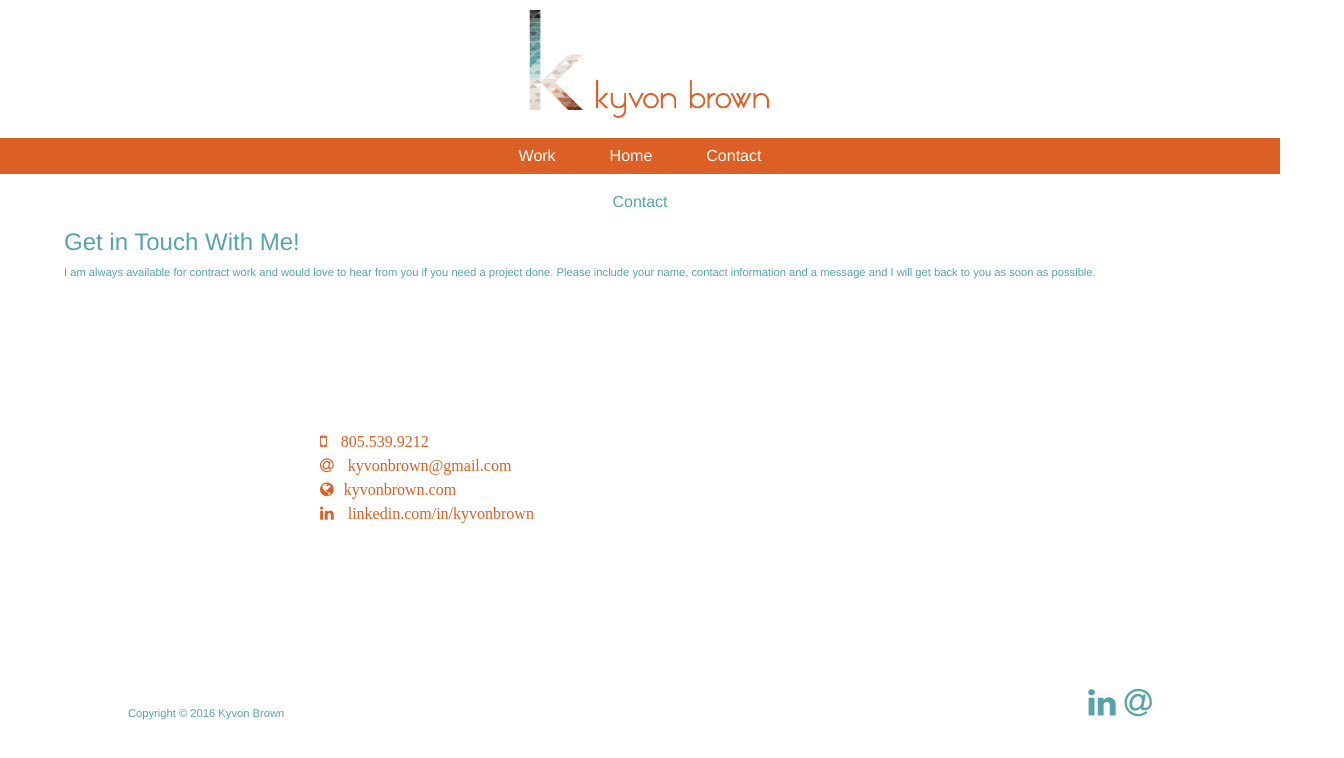
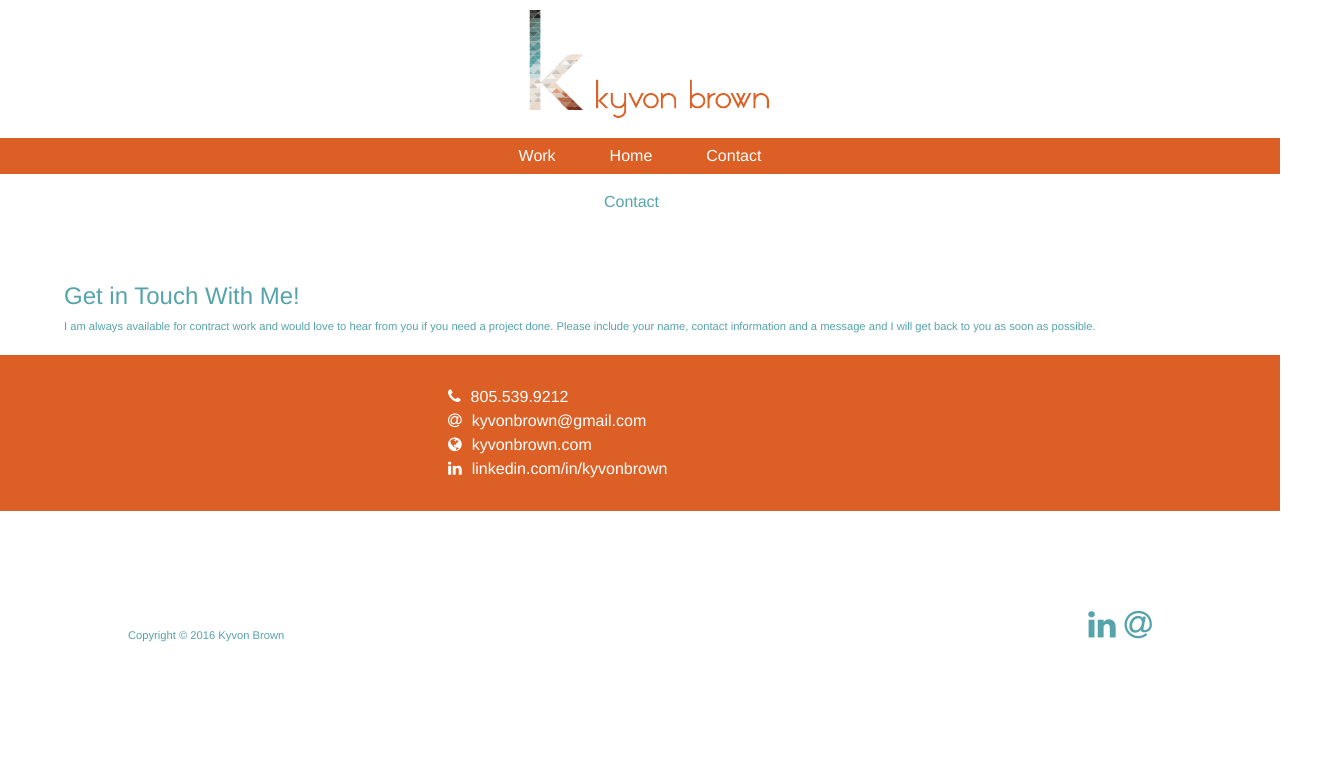
Before and after one commit to grc-338-02-spring-2016/github-mobile-website-02-kyvonbrown, a plain HTML site: page contact.html in a window 1280 px wide. Shown: the whole page, 1344 px wide, since content can reach past the window. Drawn offline with Linux system fonts and the light colour scheme.

Commit message:
Updte of contact.html and style sheet

```diff
--- a/contact.html
+++ b/contact.html
@@ -48,12 +48,10 @@
 
         <!--Contact Form-->
         <div class="con3">
-            <ul>
-                <li class="fa fa-mobile" aria-hidden="true"> <a href="tel:18055399212">805.539.9212</a></li>
-                <li class="fa fa-at" aria-hidden="true"> <a href="mailto:kyvonbrown@gmail.com">kyvonbrown@gmail.com</a></li>
-                <li class="fa fa-globe" aria-hidden="true"><a href="https://www.kyvonbrown.com" target="_blank">kyvonbrown.com</a></li>
-                <li class="fa fa-linkedin" aria-hidden="true"> <a href="https://www.linkedin.com/in/kyvonbrown" target="_blank">linkedin.com/in/kyvonbrown</a></li>
-            </ul>
+            <p><i class="fa fa-phone" aria-hidden="true"></i><a href="tel:18055399212">805.539.9212</a><br>
+            <i class="fa fa-at" aria-hidden="true"></i><a href="mailto:kyvonbrown@gmail.com">kyvonbrown@gmail.com</a><br>
+            <i class="fa fa-globe" aria-hidden="true"></i><a href="https://www.kyvonbrown.com" target="_blank">kyvonbrown.com</a><br>
+            <i class="fa fa-linkedin" aria-hidden="true"></i><a href="https://www.linkedin.com/in/kyvonbrown" target="_blank">linkedin.com/in/kyvonbrown</a></p>
         </div>
 
         <!--Footer-->
--- a/style.css
+++ b/style.css
@@ -261,8 +261,11 @@ footer {
 /*Contact Page*/
 
 /*Contact 1*/
+.con1 {
+    height: 90px;
+}
 .con1 h3 {
-    margin: 20px 0;
+    margin: 20px 0 20px -17px;
 }
 
 /*Contact 2*/
@@ -270,7 +273,7 @@ footer {
     font-size: 1.5em;
     text-align: left;
     padding-left: 5%;
-    margin-bottom: 10px;;
+    margin-bottom: 10px;
 }
 
 .con2 p{
@@ -278,25 +281,29 @@ footer {
     font-size: .7em;
     line-height: 150%;
     padding-left: 5%;
+    width: 90%;
     margin-bottom: 20px;
 }
 
 .con3 {
-    padding: 10% 0 0 25%;
+    background: #dc6026;
     text-align: left;
-    color: #dc6026;
-    height: 20vh;
+    color: #fff;
+    height: 100%;
+    padding: 30px 0;
 }
 
-.con3 li {
+.con3 p {
+    padding-left: 19%;
+    text-align: left;
+    font-size: 1em;
     line-height: 1.5em;
-    display: block;
-    width: 75%;
+    width: 70%;
 }
 
 .con3 a {
     padding-left: 10px;
-    color: #dc6026;
+    color: #fff;
     text-decoration: none;
     -webkit-transition: .1s;
     -moz-transition: .1s;
@@ -305,16 +312,16 @@ footer {
 }
 
 .con3 a:visited {
-    color: #dc6026;
+    color: #fff;
 }
 
 .con3 a:hover, .con3 a:focus {
-    color: #dc6026;
+    color: #fff;
     opacity: .5;
 }
 
 .con3 a:active {
-    color: #dc6026;
+    color: #fff;
 }
 
 /*For ladscape Phone*/
@@ -343,6 +350,15 @@ footer {
     right: 10%;
 }
 
+/*Contact*/
+/*Contact 2*/
+.con3 p {
+    padding-left: 35%;
+    text-align: left;
+    font-size: 1em;
+    line-height: 1.5em;
+    width: 70%;
+}
 }
 /*For Tablets*/
 @media only screen and (min-width:768px) {
```
